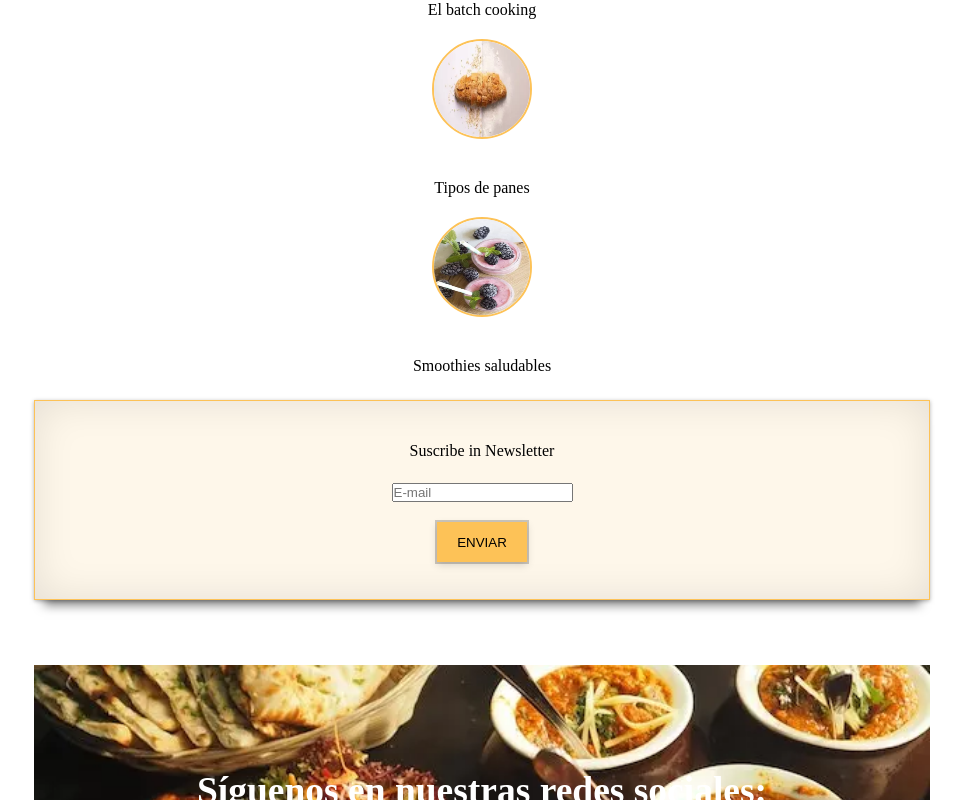
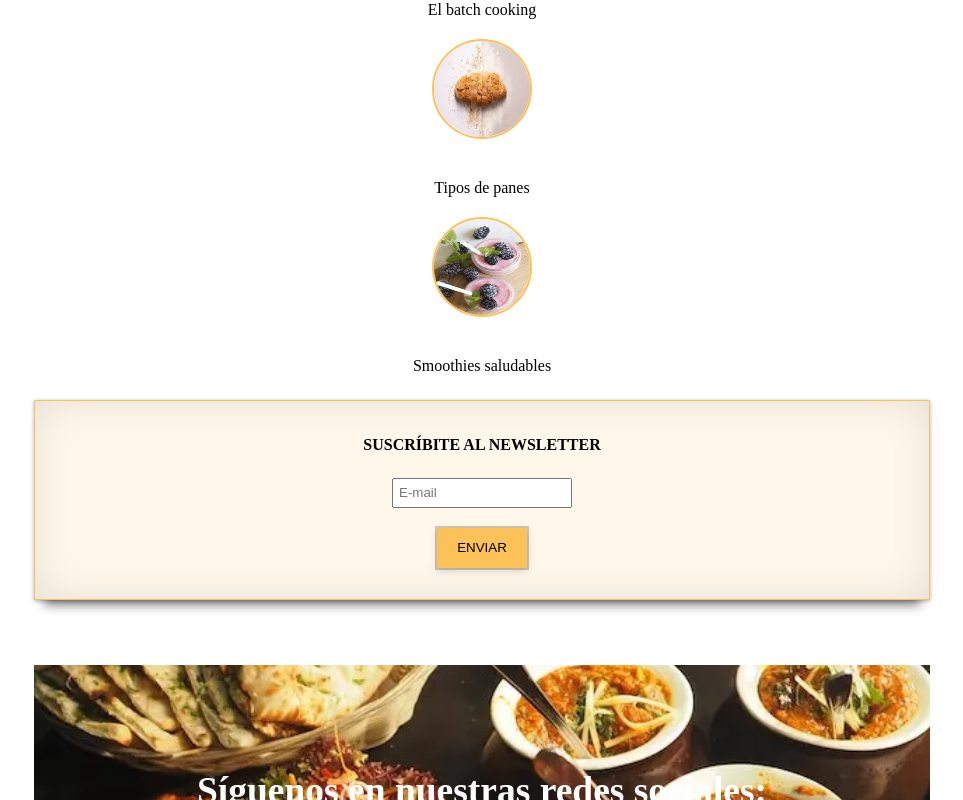
Before and after one commit to Lourdes84/kitchen-recipes, a Next.js app: page / in a window 1280 px wide. Shown: the part 3864-4664 px from the top of the page, without its empty margins (158-1121 px from the left). Built offline with nearby package versions, Linux system fonts and the light colour scheme.

Commit message:
Add funcionality in newsletter

```diff
--- a/src/data/recipes.js
+++ b/src/data/recipes.js
@@ -279,7 +279,7 @@ export const recipes = [
     },
     {
         id: 12,
-        title: "Poke de salmón",
+        title: "Poke de salmon",
         img: "/images/healthy/healthy-03.webp",
         category: "Healthy",
         time: "75 min",
@@ -320,7 +320,7 @@ export const recipes = [
     },
     {
         id: 14,
-        title: "Tartar de atún",
+        title: "Tartar de atun",
         img: "/images/healthy/healthy-05.webp",
         category: "Healthy",
         time: "30 min",
@@ -360,7 +360,7 @@ export const recipes = [
     },
     {
         id: 16,
-        title: "Albóndigas vegetarianas",
+        title: "Albondigas vegetarianas",
         img: "/images/vegetarianas/vegetarian-01.webp",
         category: "Vegetariana",
         time: "30 min",
--- a/src/layout/Aside/components/Newsletter.jsx
+++ b/src/layout/Aside/components/Newsletter.jsx
@@ -1,12 +1,46 @@
-import {Block, Title, StyledButton} from './../styles'
+import { useState } from 'react'
+import { AiOutlineExclamationCircle } from 'react-icons/ai'
+import {Block, Title, TitleNewsletter, StyledInput, ErrorText, StyledButton} from './../styles'
 
 const Newsletter = () => {
+    const [ email, setEmail ] = useState("")
+    const [ showErrorMessage, setShowErrorMessage ] = useState(false)
+    const [ textButton, setTextButton ] = useState("Enviar")
+
+    const handleChange = (e) => {
+        setEmail(e.target.value)
+    }
+
+    const validateEmail = (email) => {
+        const regex = /^[^\s@]+@[^\s@]+\.[^\s@]+$/;
+        return regex.test(email);
+      }
+
+    const handleSubmit = () => {
+        if(validateEmail(email)){
+            setShowErrorMessage(false)
+            setTextButton("Suscrito!")
+        } else {
+            setShowErrorMessage(true)
+        }
+    }
+
     return (
         <Block>
             <Title tall>
-                <p>Suscribe in Newsletter</p>
-                <input type="email" placeholder="E-mail" />
-                <StyledButton type="submit">Enviar</StyledButton>
+                <TitleNewsletter>Suscríbite al Newsletter</TitleNewsletter>
+                <StyledInput
+                    type="email"
+                    placeholder="E-mail"
+                    onChange={handleChange}/>
+
+                    {showErrorMessage && (
+                        <ErrorText>
+                            <AiOutlineExclamationCircle />
+                            Introduce un e-mail válido
+                        </ErrorText>
+                    )}
+                <StyledButton type="submit" onClick={handleSubmit}>{textButton}</StyledButton>
             </Title>
         </Block>
     )
--- a/src/layout/Aside/styles.js
+++ b/src/layout/Aside/styles.js
@@ -18,6 +18,8 @@ export const Block = styled.div`
 `
 
 export const Title = styled.div`
+    text-transform: uppercase;
+    font-weight: 600;
     width: 100%;
     height: ${(props) => props.tall ? '200px' : '50px'};
     display: flex;
@@ -28,7 +30,7 @@ export const Title = styled.div`
     background-color: #FEF7EA;
     border: 1px solid #FDC257;
     box-shadow: 0 15px 10px -10px rgba(0, 0, 0, 0.5), 0 1px 4px rgba(0, 0, 0, 0.3), 0 0 40px rgba(0, 0, 0, 0.1) inset;
-    padding: 0 15px;
+    padding: 15px;
 `
 
 export const ImageWrapper = styled.div`
@@ -63,6 +65,24 @@ export const PostWrapper = styled.div`
     }
 `
 
+export const TitleNewsletter = styled.p`
+    text-align: center;
+`
+
+export const StyledInput = styled.input`
+    width: 180px;
+    height: 30px;
+    padding-left: 5px;
+`
+export const ErrorText = styled.span`
+    display: flex;
+    align-items: center;
+    gap: 5px;
+    font-size: 14px;
+    text-transform: none;
+    color: red;
+`
+
 export const StyledButton = styled.button`
     height: 40px;
     padding: 0px 20px;
```
